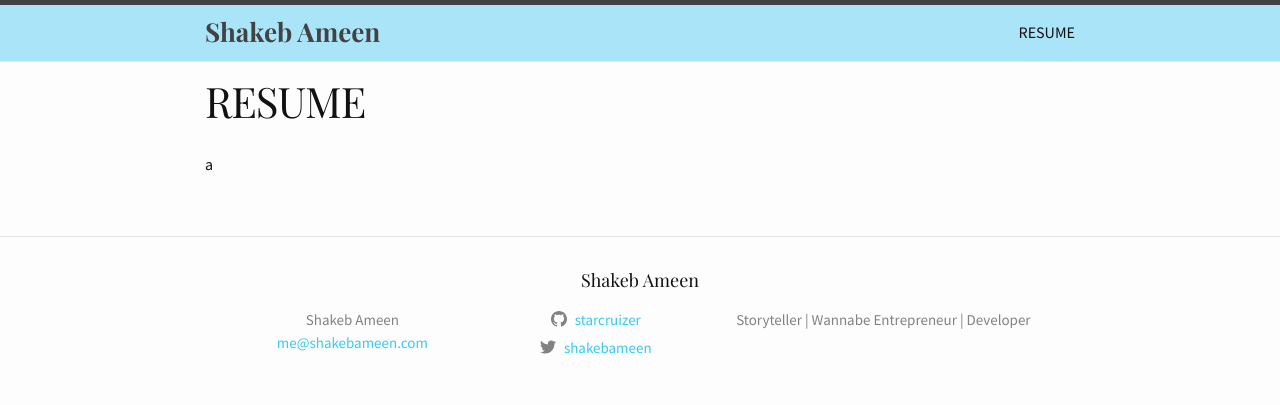
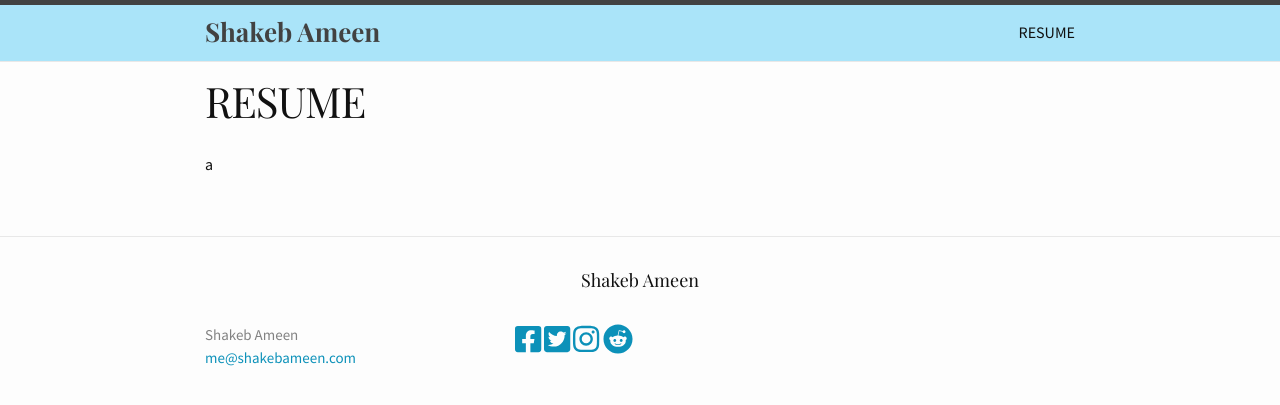
Before and after one commit to starcruizer/starcruizer.github.io, a Jekyll site: the page built from about.md, in a window 1280 px wide. Shown: the top 405 px of the page. Built offline with Jekyll 4.4.1, drawn with Linux system fonts in a browser that asks for light colours; nearby versions of some CDN libraries; some web fonts are replaced.

Commit message:
Added fontawesome

```diff
--- a/_config.yml
+++ b/_config.yml
@@ -15,12 +15,13 @@
 # in the templates via {{ site.myvariable }}.
 title: Shakeb Ameen
 email: me@shakebameen.com
-description: >- # this means to ignore newlines until "baseurl:"
-  Storyteller | Wannabe Entrepreneur | Developer
 baseurl: "" # the subpath of your site, e.g. /blog
 url: "https://shakebameen.com" # the base hostname & protocol for your site, e.g. http://example.com
 twitter_username: shakebameen
 github_username:  starcruizer
+facebook_username: shakebameen
+instagram_username: shakebameen
+reddit_username: shakebameen
 
 # Build settings
 markdown: kramdown
--- a/_includes/footer.html
+++ b/_includes/footer.html
@@ -3,7 +3,7 @@
 
   <div class="wrapper">
 
-    <h2 class="footer-heading">{{ site.title | escape }}</h2>
+    <h2 class="footer-heading" style="text-align: center; margin-bottom: 30px">{{ site.title | escape }}</h2>
 
     <div class="footer-col-wrapper">
       <div class="footer-col footer-col-1">
@@ -22,11 +22,35 @@
       </div>
 
       <div class="footer-col footer-col-2">
-        {%- include social.html -%}
+
+        {% if site.facebook_username %}
+          <a href="https://facebook.com/shakebameen">
+            <i class="fa fa-facebook-square fa-2x"></i>
+          </a>
+        {% endif %}
+
+        {% if site.twitter_username %}
+            <a href="https://twitter.com/shakebameen">
+              <i class="fa fa-twitter-square fa-2x"></i>
+            </a>
+        {% endif %}
+
+        {% if site.instagram_username %}
+            <a href="https://instagram.com/shakebameen">
+              <i class="fa fa-instagram fa-2x"></i>
+            </a>
+        {% endif %}
+
+        {% if site.reddit_username %}
+            <a href="https://reddit.com/u/shakebameen">
+              <i class="fa fa-reddit fa-2x"></i>
+            </a>
+        {% endif %}
+
       </div>
 
       <div class="footer-col footer-col-3">
-        <p>{{- site.description | escape -}}</p>
+        <p></p>
       </div>
     </div>
 
--- a/_includes/head.html
+++ b/_includes/head.html
@@ -5,8 +5,9 @@
   {%- seo -%}
   <link rel="stylesheet" href="{{ "/assets/css/style.css" | relative_url }}">
   <link href="https://fonts.googleapis.com/css?family=Alegreya+SC|Alegreya+Sans+SC|Alegreya+Sans:400,700|Alegreya:400,700,700i,900,900i|Amatic+SC:400,700|Fjalla+One|Josefin+Sans:100,100i,300,300i,400,400i,600,600i,700,700i|Lato|Merriweather+Sans:400,700|Merriweather:300,400,700|Montserrat+Alternates:200,400,500,700,900|Montserrat+Subrayada|Montserrat:200i,400,700|Noto+Sans+HK|Noto+Sans:400,700|PT+Sans|PT+Sans+Caption|PT+Sans+Narrow|Playfair+Display+SC:400,900|Playfair+Display:400,400i,700,700i,900,900i|Raleway|Raleway+Dots|Roboto|Roboto+Condensed|Roboto+Mono|Roboto+Slab|Source+Sans+Pro:400,400i,700,900&display=swap" rel="stylesheet">
-    <link rel="stylesheet" href="https://use.fontawesome.com/releases/v5.8.2/css/all.css" integrity="sha384-oS3vJWv+0UjzBfQzYUhtDYW+Pj2yciDJxpsK1OYPAYjqT085Qq/1cq5FLXAZQ7Ay" crossorigin="anonymous">
-  <script src='https://cdnjs.cloudflare.com/ajax/libs/mathjax/2.7.5/MathJax.js?config=TeX-MML-AM_CHTML' async></script>
+  <script defer src="https://use.fontawesome.com/releases/v5.8.2/js/all.js"></script>
+  <script defer src="https://use.fontawesome.com/releases/v5.8.2/js/v4-shims.js"></script>
+    <script src='https://cdnjs.cloudflare.com/ajax/libs/mathjax/2.7.5/MathJax.js?config=TeX-MML-AM_CHTML' async></script>
   {%- feed_meta -%}
   {%- if jekyll.environment == 'production' and site.google_analytics -%}
     {%- include google-analytics.html -%}
--- a/_sass/styles.scss
+++ b/_sass/styles.scss
@@ -13,7 +13,7 @@ $spacing-unit:     30px ;
 
 $text-color:       #111 ;
 $background-color: #fdfdfd ;
-$brand-color:      #36caf6;
+$brand-color:      #0c91b9;
 
 $grey-color:       #828282 ;
 $grey-color-light: lighten($grey-color, 40%) ;
@@ -51,10 +51,6 @@ h1, h2, h3, h4, h5, h6, .site-title {
   font-size: $base-font-size * $ratio;
 }
 
-footer {
-	text-align: center;
-}
-
 .blue{
 	color: #36caf6
 }
--- a/_sass/styles/_base.scss
+++ b/_sass/styles/_base.scss
@@ -212,11 +212,6 @@ pre {
     vertical-align: text-bottom;
 }
 
-.social-media-list {
-  li + li {
-    padding-top: 5px;
-  }
-}
 
 /**
  * Tables
```
Also changed, not shown: Gemfile.lock.
